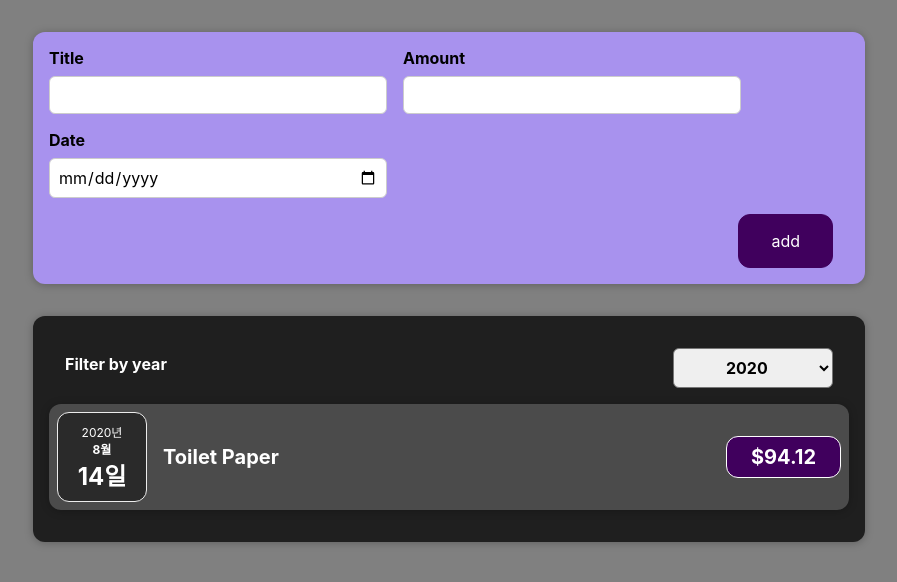
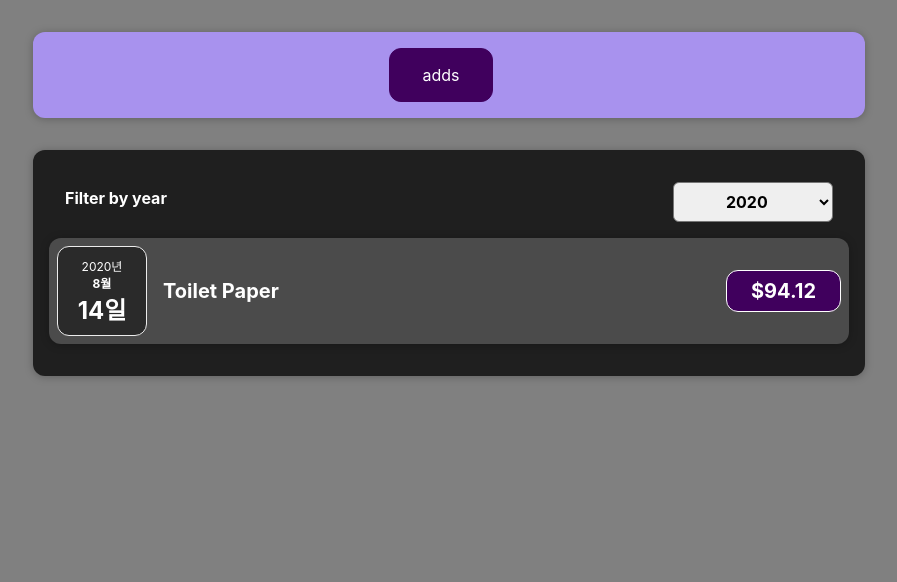
Before and after one commit to KooTaehyeon/udemy-react, a React (Create React App) app: page / in a window 1280 px wide. Shown: the top 582 px of the page, without its empty margins (191-1088 px from the left). Built offline with nearby package versions, Linux system fonts and the light colour scheme; the HTML template or start-up script is replaced by a standard one.

Commit message:
from 조건부 렌더링 추가

```diff
--- a/src/components/NewExpense/ExpenseForm.js
+++ b/src/components/NewExpense/ExpenseForm.js
@@ -39,8 +39,16 @@ const ExpenseForm = (props) => {
     setEnteredAmount('');
     setEnteredDate('');
   };
-
+  const [isBtn, setIsBtn] = useState(false);
+  const onBtn = () => {
+    setIsBtn(!isBtn);
+  };
+  console.log(isBtn);
   return (
+    <>
+      {isBtn === false ? (
+        <button onClick={onBtn}>adds</button>
+      ) : (
         <form onSubmit={submitHendler}>
           <div className='new-expense__controls'>
             <div className='new-expense__control'>
@@ -73,9 +81,12 @@ const ExpenseForm = (props) => {
             </div>
           </div>
           <div className='new-expense__actions'>
+            <button onClick={onBtn}>clone</button>
             <button type='submit'>add</button>
           </div>
         </form>
+      )}
+    </>
   );
 };
 
```
Lines whose indentation alone changed are shown as unchanged.
